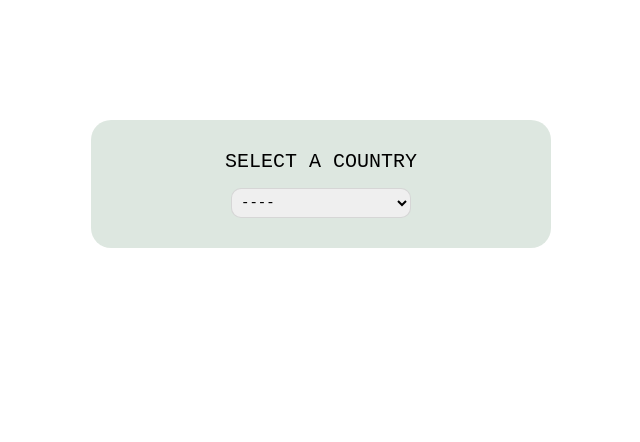
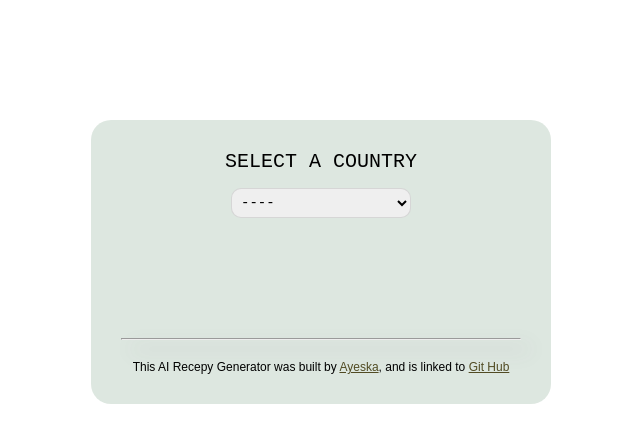
Before and after one commit to ayscd/fp-add-on-w1, a plain HTML site: page index.html in a window 1280 px wide. Shown: the whole page, without its empty margins (319-959 px from the left). Drawn offline with nearby package versions, Linux system fonts and the light colour scheme.

Commit message:
Update 2 - styles and author
- adding author and project information
- updating styles

```diff
--- a/index.html
+++ b/index.html
@@ -23,6 +23,15 @@
             <option value="tokyo">Tokyo</option>
             <option value="sidney">Sidney</option>
         </select>
+
+        <hr>
+
+        <footer>
+            <div class="footer-wrapper">
+                This AI Recepy Generator was built by <a class="git-profile" href="https://github.com/ayscd">Ayeska</a>,
+                and is linked to <a class="git-project" href="https://github.com/ayscd/fp-add-on-w1">Git Hub</a>
+            </div>
+        </footer>
     </div>
 
     <script src="src/index.js"></script>
--- a/src/styles.css
+++ b/src/styles.css
@@ -1,3 +1,14 @@
+hr {
+    box-shadow: 10px 10px 20px rgb(181, 181, 181);
+    margin-top: 120px;
+}
+
+footer {
+    font-family:'Genova', sans-serif;
+    margin-top: 20px;
+    font-size: 12px;
+}
+
 .main-box {
     text-align: center;
     font-family: 'Courier New', Courier, monospace;
@@ -29,3 +40,19 @@
     border-color: rgba(156, 156, 156, 0.3);
     border-radius: 10px;
 }
+
+.git-profile, .git-project {
+    color: rgb(81, 75, 35);
+}
+
+.git-profile:hover, .git-project:hover {
+     color: rgba(29, 29, 27, 0.4);
+}
+
+.git-profile:visited, .git-project:visited {
+       color: rgba(27, 29, 27, 0.4);
+}
+
+.git-profile:active, .git-project:active {
+       color: rgba(29, 29, 27, 0.4);
+}
```
